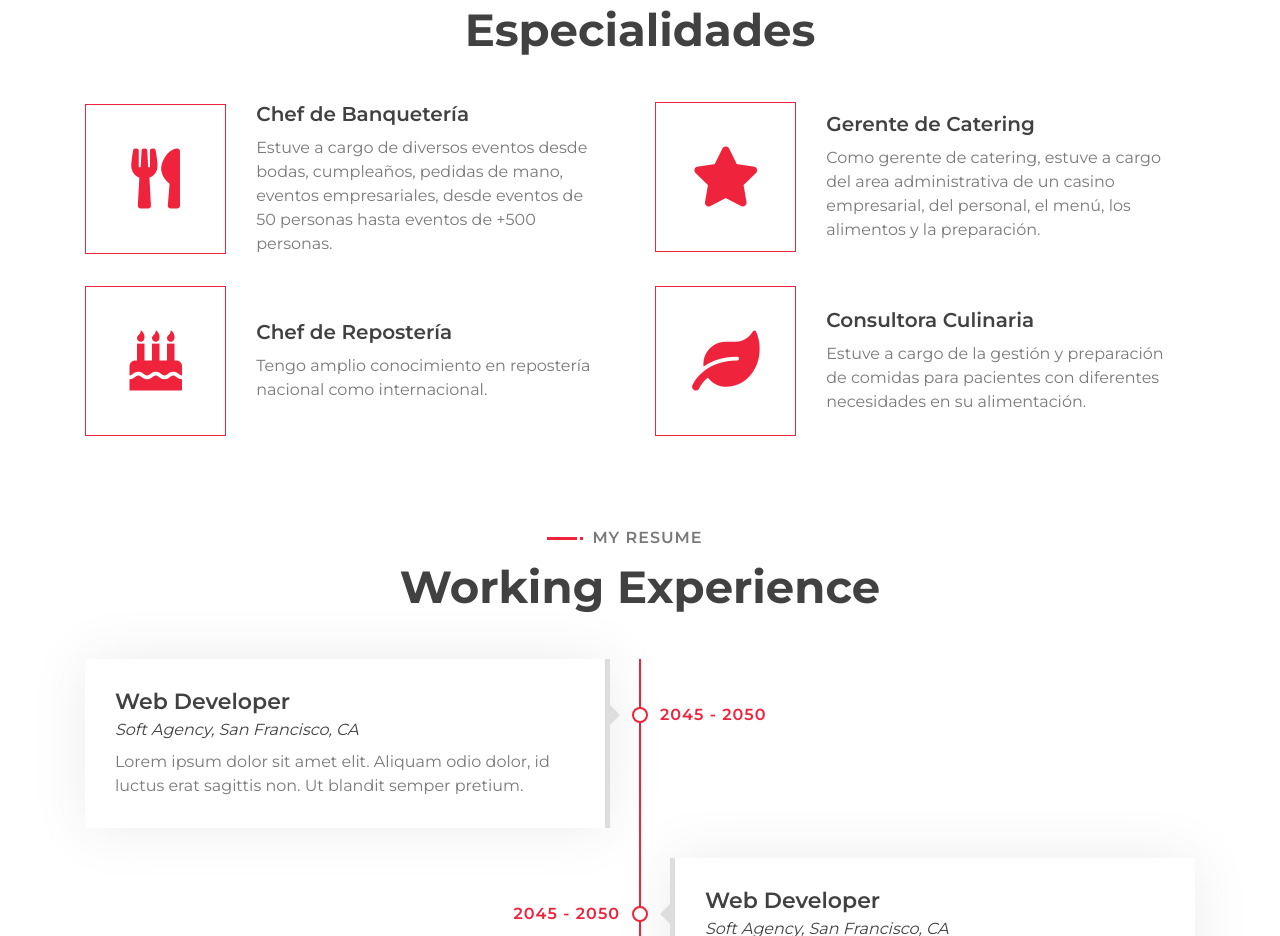
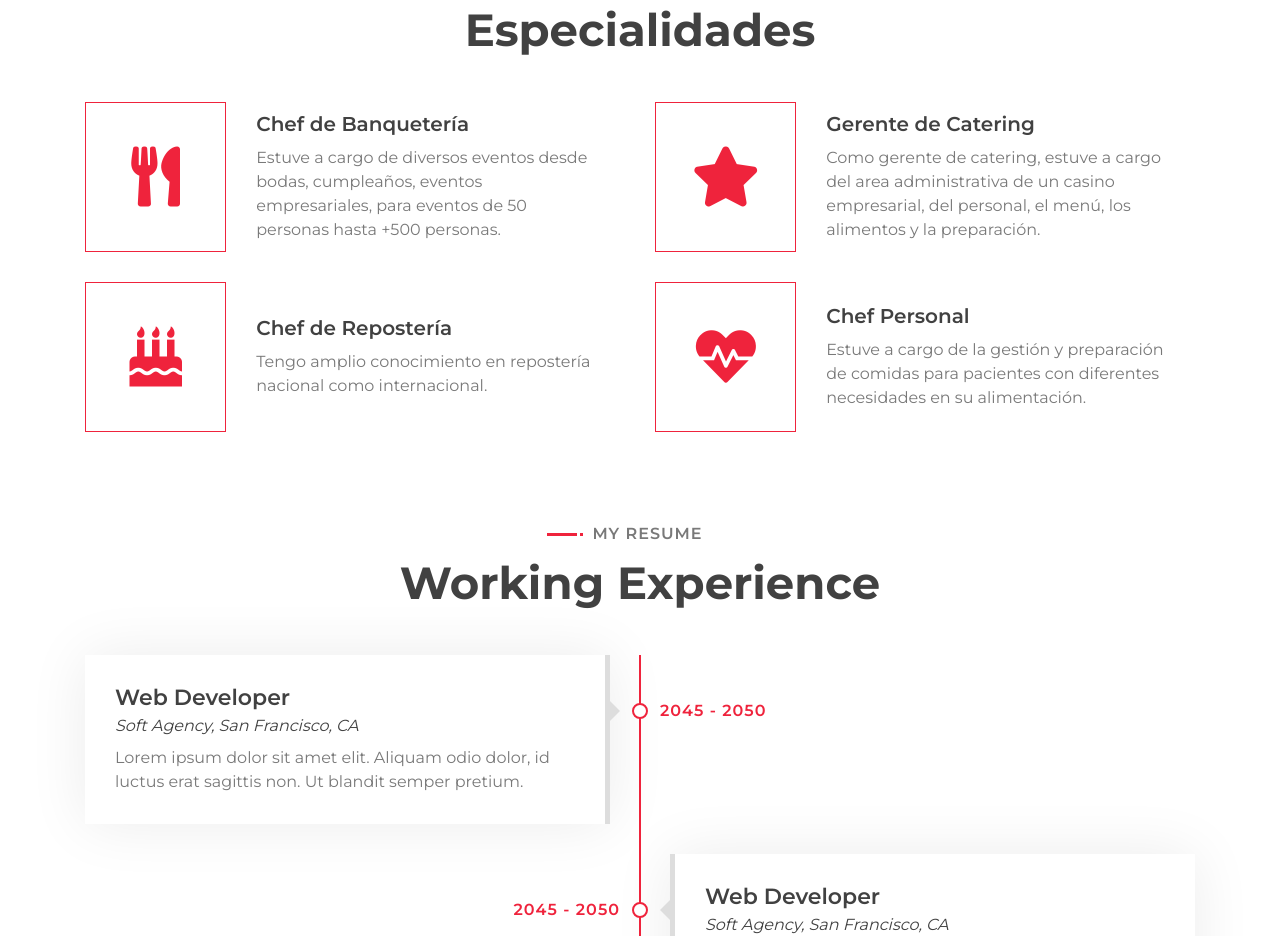
Before and after one commit to LuInDev/AndreaPonce, a website with bundled scripts: page index.html in a window 1280 px wide. Shown: the part 1317-2253 px from the top of the page. Built offline with nearby package versions, Linux system fonts and the light colour scheme; animation ran at ten frames a second; files whose address does not match are found by name.

Commit message:
Cambio mis servicios info 05

```diff
--- a/index.html
+++ b/index.html
@@ -151,8 +151,7 @@
                             <div class="service-text">
                                 <h3>Chef de Banquetería</h3>
                                 <p>
-                                Estuve a cargo de diversos eventos desde bodas, cumpleaños, pedidas de mano, eventos empresariales, desde
-                                eventos de 50 personas hasta eventos de +500 personas.
+                                Estuve a cargo de diversos eventos desde bodas, cumpleaños, eventos empresariales, para eventos de 50 personas hasta +500 personas.
 
                                 </p>
                             </div>
@@ -187,10 +186,10 @@
                     <div class="col-lg-6 wow fadeInUp" data-wow-delay="0.6s">
                         <div class="service-item">
                             <div class="service-icon">
-                                <i class="fa fa-leaf"></i>
+                                <i class="fa fa-heartbeat"></i>
                             </div>
                             <div class="service-text">
-                                <h3>Consultora Culinaria</h3>
+                                <h3>Chef Personal</h3>
                                 <p>
                                     Estuve a cargo de la gestión y preparación de comidas para pacientes con diferentes necesidades en su alimentación.
                                 </p>
```
